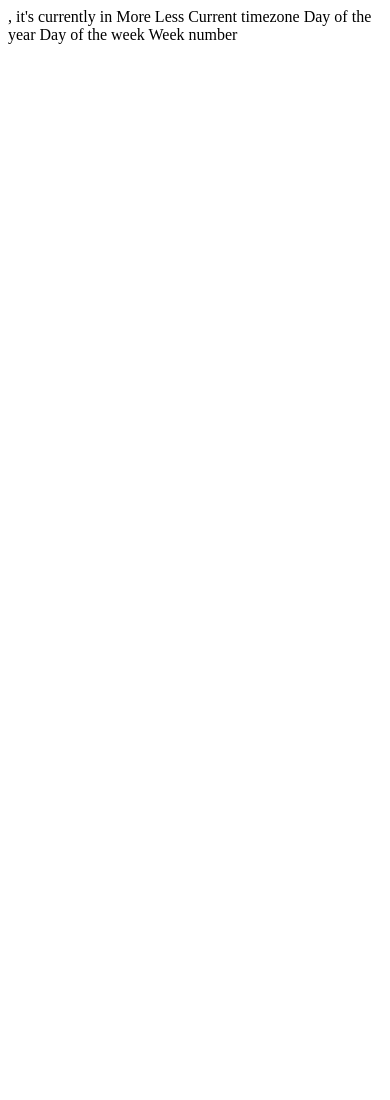
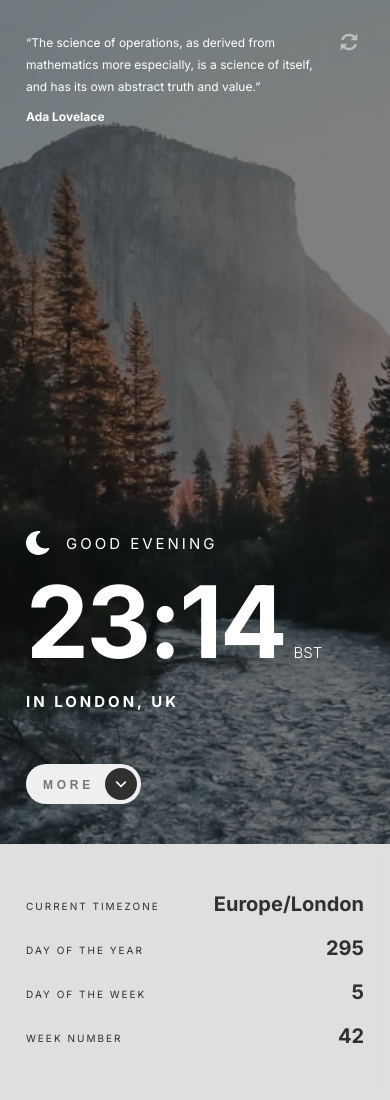
Before and after one commit to etnlmy/clock-app, a plain HTML site: page index.html in a window 390 px wide. Before the commit the page ends 844 px from the top, so only its background shows below. Drawn offline with Linux system fonts and the light colour scheme.

Commit message:
implements mobile version + collapse detail panel

```diff
--- a/css/styles.css
+++ b/css/styles.css
@@ -0,0 +1,183 @@
+* {
+  border: 0;
+  margin: 0;
+}
+
+:root {
+  --very-dark: hsl(0, 0%, 19%);
+}
+
+html {
+  height: 100%;
+}
+
+body {
+  height: 100%;
+  overflow-y: hidden;
+  font-family: 'Inter', sans-serif;
+  font-weight: normal;
+  font-size: 12px;
+  line-height: 22px;
+  color: white;
+  background: linear-gradient(rgba(0, 0, 0, 0.5), rgba(0, 0, 0, 0.5)), url(../assets/mobile/bg-image-daytime.jpg) no-repeat left top;
+  background-size: cover;
+}
+
+main {
+  height: 100%;
+  box-sizing: border-box;
+  display: flex;
+  flex-direction: column;
+  justify-content: space-between;
+  padding: 32px 26px 40px 26px;
+  transition: margin-top .4s cubic-bezier(0.075, 0.82, 0.165, 1);
+}
+
+aside {
+  box-sizing: border-box;
+  padding: 48px 26px;
+  min-height: 256px;
+  background: rgba(255, 255, 255, 0.75);
+  backdrop-filter: blur(5px);
+  color: var(--very-dark);
+}
+
+cite {
+  font-style: normal;
+}
+
+small {
+  font-size: 12px;
+}
+
+.huge {
+  font-weight: bold;
+  font-size: 100px;
+  line-height: 100px;
+  letter-spacing: -2.5px;
+}
+
+.bigger {
+  font-weight: bold;
+  font-size: 20px;
+  line-height: 24px;
+}
+
+.big {
+  font-weight: bold;
+  font-size: 15px;
+  line-height: 28px;
+  letter-spacing: 3px;
+  text-transform: uppercase;
+}
+
+.less-big {
+  font-size: 15px;
+  line-height: 25px;
+  letter-spacing: 3px;
+  text-transform: uppercase;
+}
+
+.normal {
+  font-weight: bold;
+  font-size: 18px;
+  line-height: 28px;
+}
+
+.smaller {
+  font-weight: normal;
+  font-size: 10px;
+  line-height: 28px;
+  letter-spacing: 2px;
+  text-transform: uppercase;
+}
+
+.button {
+  font-weight: bold;
+}
+
+.refresh {
+  background: none;
+  height: fit-content;
+}
+
+.quote {
+  display: flex;
+}
+
+.quote__text {
+  margin-right: 5px;
+}
+
+.author {
+  display: block;
+  font-weight: bold;
+  margin-top: 8px;
+}
+
+.greeting {
+  display: flex;
+  margin-bottom: 16px;
+}
+
+.greeting img {
+  margin-right: 16px;
+}
+
+.timezone {
+  font-weight: 300;
+  font-size: 15px;
+  line-height: 28px;
+  margin-left: 5px;
+}
+
+.time {
+  padding-bottom: 16px;
+}
+
+.currently {
+  display: none;
+}
+
+button.collapse {
+  margin-top: 48px;
+  padding: 13px 47px 12px 17px;
+  border-radius: 28px;
+  position: relative;
+}
+
+button.collapse span {
+  font-weight: bold;
+  font-size: 12px;
+  line-height: 14px;
+  letter-spacing: 3.75px;
+  text-transform: uppercase;
+  opacity: 0.5;
+}
+
+button.collapse::after {
+  content: "";
+  background-image: url("../assets/desktop/icon-arrow-up.svg");
+  background-size: 32px 32px;
+  width: 32px;
+  height: 32px;
+  position: absolute;
+  top: 4px;
+  right: 4px;
+  transform: rotate(180deg);
+  transition: transform cubic-bezier(0.075, 0.82, 0.165, 1) .3s .3s;
+}
+
+button.collapse.less::after {
+  transform: rotate(0);
+}
+
+.info-group {
+  display: flex;
+  justify-content: space-between;
+  margin-bottom: 16px;
+}
+
+.section:last-child .info-group:last-child {
+  margin-bottom: 0px;
+}
--- a/index.html
+++ b/index.html
@@ -5,20 +5,65 @@
     <meta name="viewport" content="width=device-width, initial-scale=1.0">
 
     <link rel="icon" type="image/png" sizes="32x32" href="./assets/favicon-32x32.png">
+    <link rel="preconnect" href="https://fonts.gstatic.com">
+    <link href="https://fonts.googleapis.com/css2?family=Inter:wght@300;400;700&display=swap" rel="stylesheet">
+
+    <link rel="stylesheet" href="css/styles.css">
 
     <title>Clock App</title>
   </head>
   <body>
-  , it's currently
-
-  in
-
-  More
-  Less
-
-  Current timezone
-  Day of the year
-  Day of the week
-  Week number
+    <main>
+      <div class="quote">
+        <div class="quote__text">
+          <cite>
+            “The science of operations, as derived from mathematics more especially, is a science of itself,
+            and has its own abstract truth and value.”
+          </cite>
+          <small class="author">Ada Lovelace</small>
+        </div>
+        <button class="refresh"><img src="assets/desktop/icon-refresh.svg" alt="refresh" width="18px" height="18px"></button>
+      </div>
+      <div class="bottom">
+        <div class="clock">
+          <div class="greeting">
+            <img src="assets/desktop/icon-moon.svg" width="24px" height="24px" alt="icon moon" id="day-night-icon">
+            <span class="less-big">good evening</span>
+            <span class="less-big currently">, it's currently</span>
+          </div>
+          <div class="time">
+            <span class="huge">23:14</span>
+            <span class="timezone">BST</span>
+          </div>
+          <div class="location">
+            <span class="big">in london, uk</span>
+          </div>
+        </div>
+        <button id="collapse" class="button collapse"><span>more</span></button>
+      </div>
+    </main>
+    <aside>
+      <div class="section">
+        <div class="info-group">
+          <span class="smaller">current timezone</span>
+          <span class="bigger">Europe/London</span>
+        </div>
+        <div class="info-group">
+          <span class="smaller">day of the year</span>
+          <span class="bigger">295</span>
+        </div>
+      </div>
+      <div class="section">
+        <div class="info-group">
+          <span class="smaller">day of the week</span>
+          <span class="bigger">5</span>
+        </div>
+        <div class="info-group">
+          <span class="smaller">week number</span>
+          <span class="bigger">42</span>
+        </div>
+      </div>
+    </aside>
   </body>
+  <script src="js/collapse.js"></script>
 </html>
--- /dev/null
+++ b/js/collapse.js
@@ -0,0 +1,26 @@
+function collapse({
+  button,
+  main,
+  aside
+}) {
+
+  const LESS = "less";
+  const MORE = "more";
+
+  const span = button.querySelector("span");
+  const asideHeight = aside.clientHeight;
+  let collapsed = false;
+
+  button.addEventListener("click", () => {
+    collapsed = !collapsed;
+    span.innerText = collapsed ? LESS : MORE;
+    main.style.marginTop = collapsed ? `-${asideHeight}px` : "0";
+    collapsed ? button.classList.add(LESS) : button.classList.remove(LESS);
+  });
+}
+
+collapse({
+  button: document.getElementById("collapse"),
+  main: document.getElementsByTagName("main")[0],
+  aside: document.getElementsByTagName("aside")[0],
+});
```
Lines whose indentation alone changed are shown as unchanged.
